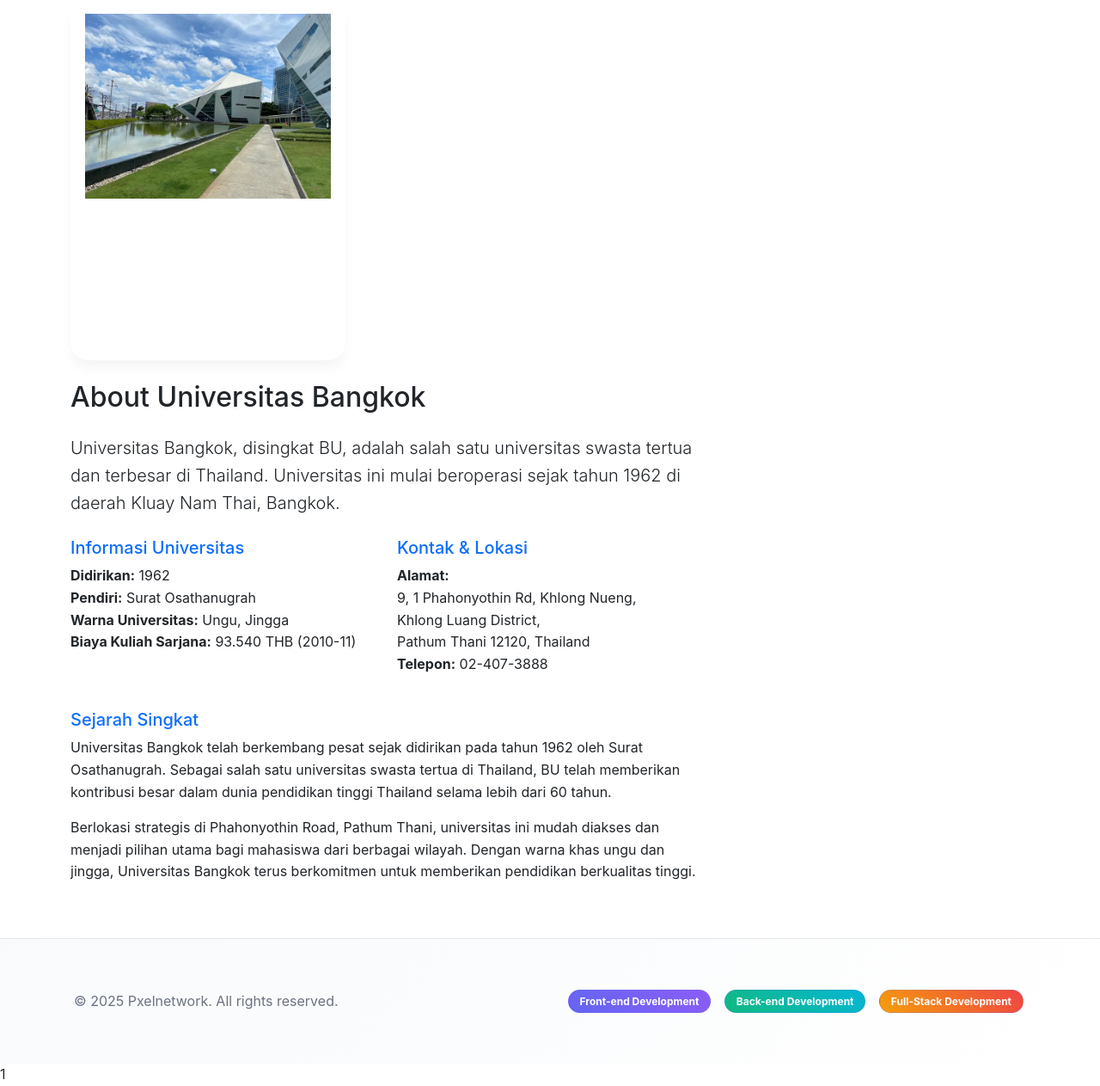
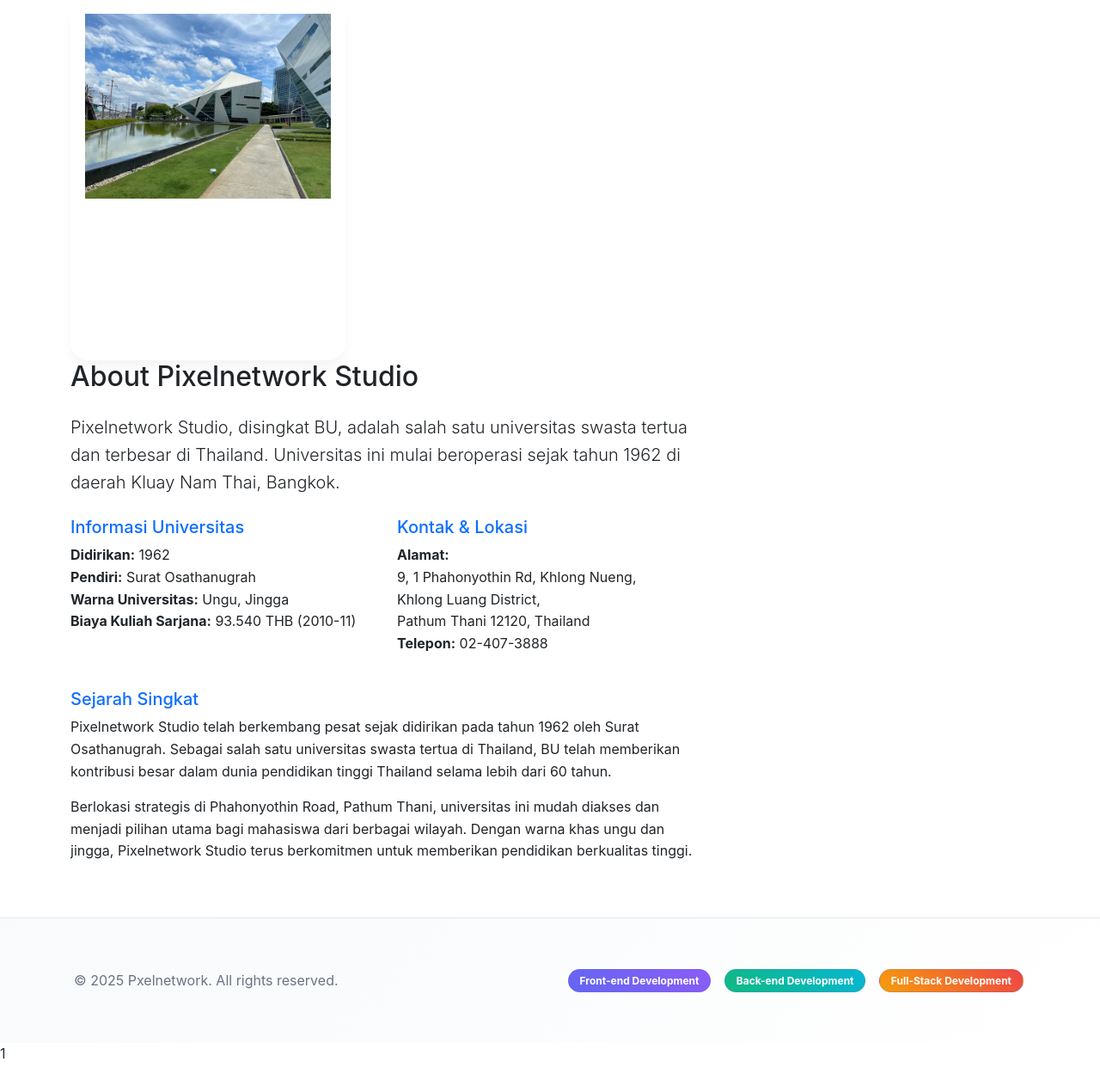
Before and after one commit to Mingchai007/HW3_Mini_Project, a PHP site: page /index.php?page=About in a window 1280 px wide. Shown: the part 81-1344 px from the top of the page at 86% size. After the commit the page ends 1312 px from the top, so only its background shows below. Run offline with PHP 8.4, Linux system fonts and the light colour scheme.

Commit message:
Update About.php to correct university name and improve card structure

```diff
--- a/assets/page/About.php
+++ b/assets/page/About.php
@@ -1,13 +1,13 @@
 <div class="container" style="margin-top: 10vh;">
 
-        <div class="card card-body col-4 text-center mb-4">
+        <div class="card card-body col-4 text-center">
             <img src="assets/images/unnamed.webp" class="img-fluid" alt="...">
         </div>
 
         <div class="row">
             <div class="col-md-8 text-dark mb-5">
-                <h2 class="mb-4">About Universitas Bangkok</h2>
-                <p class="lead">Universitas Bangkok, disingkat BU, adalah salah satu universitas swasta tertua dan terbesar di Thailand. Universitas ini mulai beroperasi sejak tahun 1962 di daerah Kluay Nam Thai, Bangkok.</p>
+                <h2 class="mb-4">About Pixelnetwork Studio</h2>
+                <p class="lead">Pixelnetwork Studio, disingkat BU, adalah salah satu universitas swasta tertua dan terbesar di Thailand. Universitas ini mulai beroperasi sejak tahun 1962 di daerah Kluay Nam Thai, Bangkok.</p>
 
                 <div class="row mt-4">
                     <div class="col-md-6">
@@ -34,9 +34,9 @@
 
                 <div class="mt-4">
                     <h5 class="text-primary">Sejarah Singkat</h5>
-                    <p>Universitas Bangkok telah berkembang pesat sejak didirikan pada tahun 1962 oleh Surat Osathanugrah. Sebagai salah satu universitas swasta tertua di Thailand, BU telah memberikan kontribusi besar dalam dunia pendidikan tinggi Thailand selama lebih dari 60 tahun.</p>
+                    <p>Pixelnetwork Studio telah berkembang pesat sejak didirikan pada tahun 1962 oleh Surat Osathanugrah. Sebagai salah satu universitas swasta tertua di Thailand, BU telah memberikan kontribusi besar dalam dunia pendidikan tinggi Thailand selama lebih dari 60 tahun.</p>
 
-                    <p>Berlokasi strategis di Phahonyothin Road, Pathum Thani, universitas ini mudah diakses dan menjadi pilihan utama bagi mahasiswa dari berbagai wilayah. Dengan warna khas ungu dan jingga, Universitas Bangkok terus berkomitmen untuk memberikan pendidikan berkualitas tinggi.</p>
+                    <p>Berlokasi strategis di Phahonyothin Road, Pathum Thani, universitas ini mudah diakses dan menjadi pilihan utama bagi mahasiswa dari berbagai wilayah. Dengan warna khas ungu dan jingga, Pixelnetwork Studio terus berkomitmen untuk memberikan pendidikan berkualitas tinggi.</p>
                 </div>
             </div>
         </div>
```
